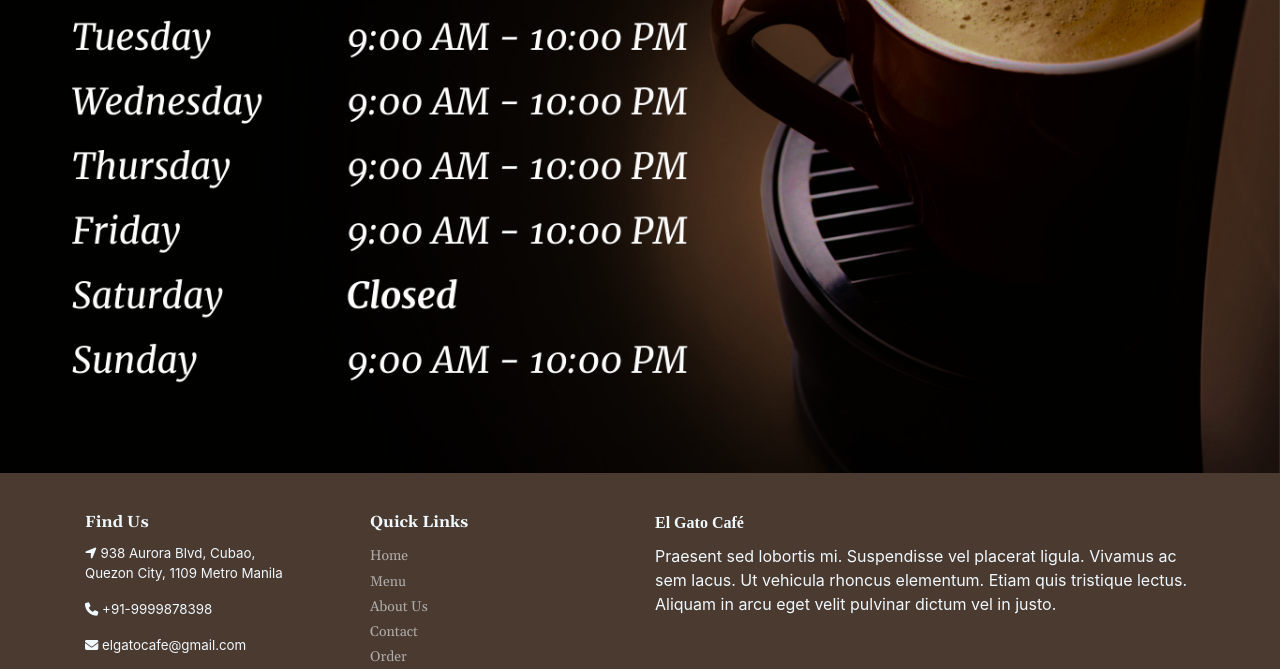
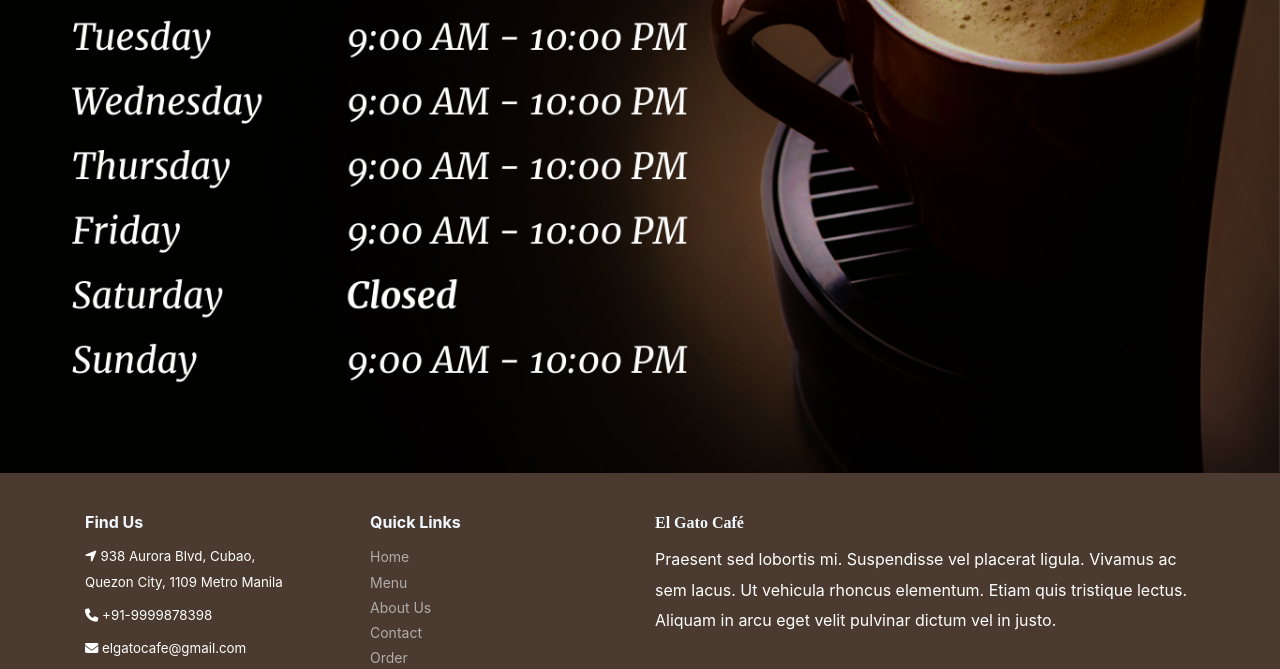
Before and after one commit to qljtm/elgatocafe, a website: page home.html in a window 1280 px wide. Shown: the part 2236-2905 px from the top of the page. Drawn offline with nearby package versions, Linux system fonts and the light colour scheme; a web font is replaced by a local one.

Commit message:
home.html

```diff
--- a/home.html
+++ b/home.html
@@ -41,7 +41,6 @@
         display: block;
       }
 
-      /* Footer Styling */
   .footer-dark {
     padding: 40px 0;
     color: #f0f9ff;
@@ -51,7 +50,6 @@
 .footer-dark h3 {
     margin-top: 0;
     margin-bottom: 12px;
-        font-family: 'Gelasio', serif;
     font-weight: bold;
     font-size: 16px;
 }
@@ -62,7 +60,6 @@
     line-height: 1.8;
     font-size: 14px;
     margin-bottom: 0;
-        font-family: 'Gelasio', serif;
 }
 
 .footer-dark ul a {
@@ -73,6 +70,13 @@
 
 .footer-dark ul a:hover {
     opacity: 0.8;
+}
+
+/* Footer Text and Social Icons */
+.footer-dark .item p {
+    line-height: 1.9;
+    margin-bottom: 8px;
+    color: #ffffff;
 }
 
 .footer-dark .item.text {
```
Lines whose indentation alone changed are shown as unchanged.
